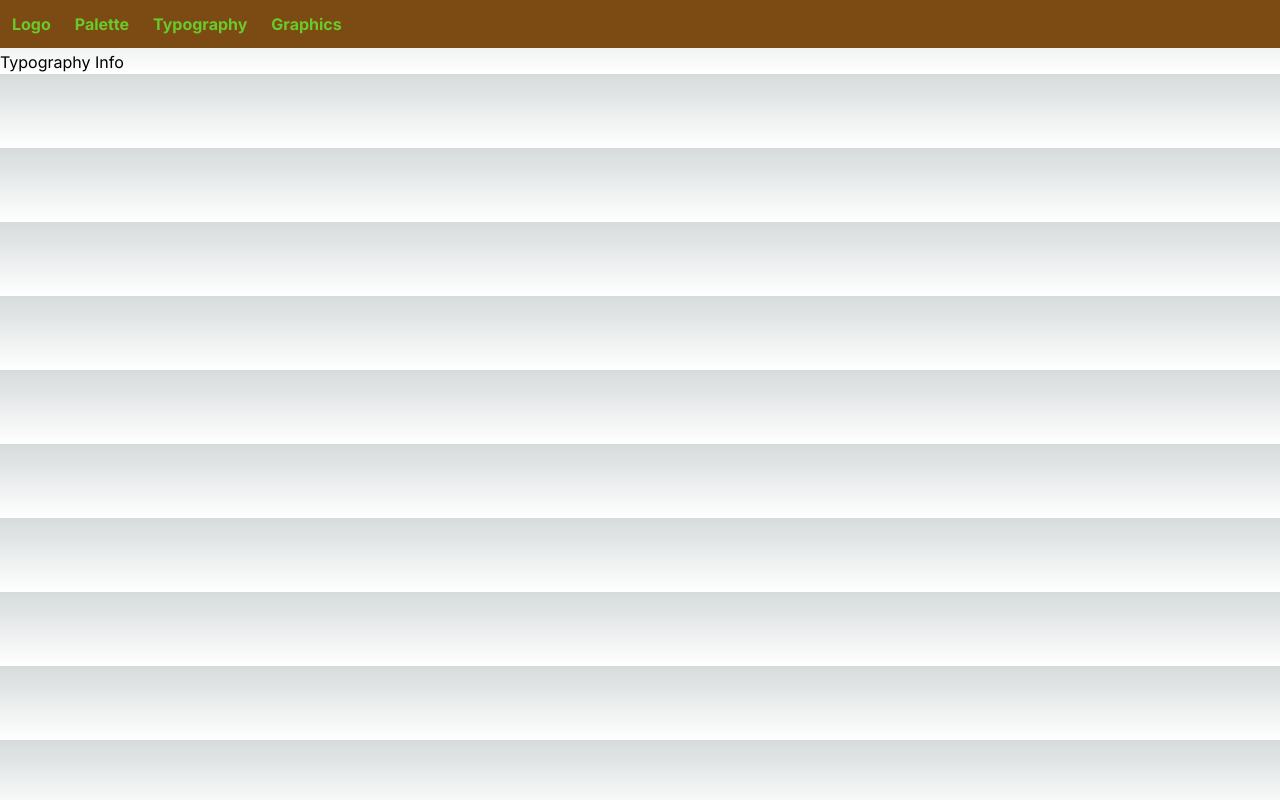
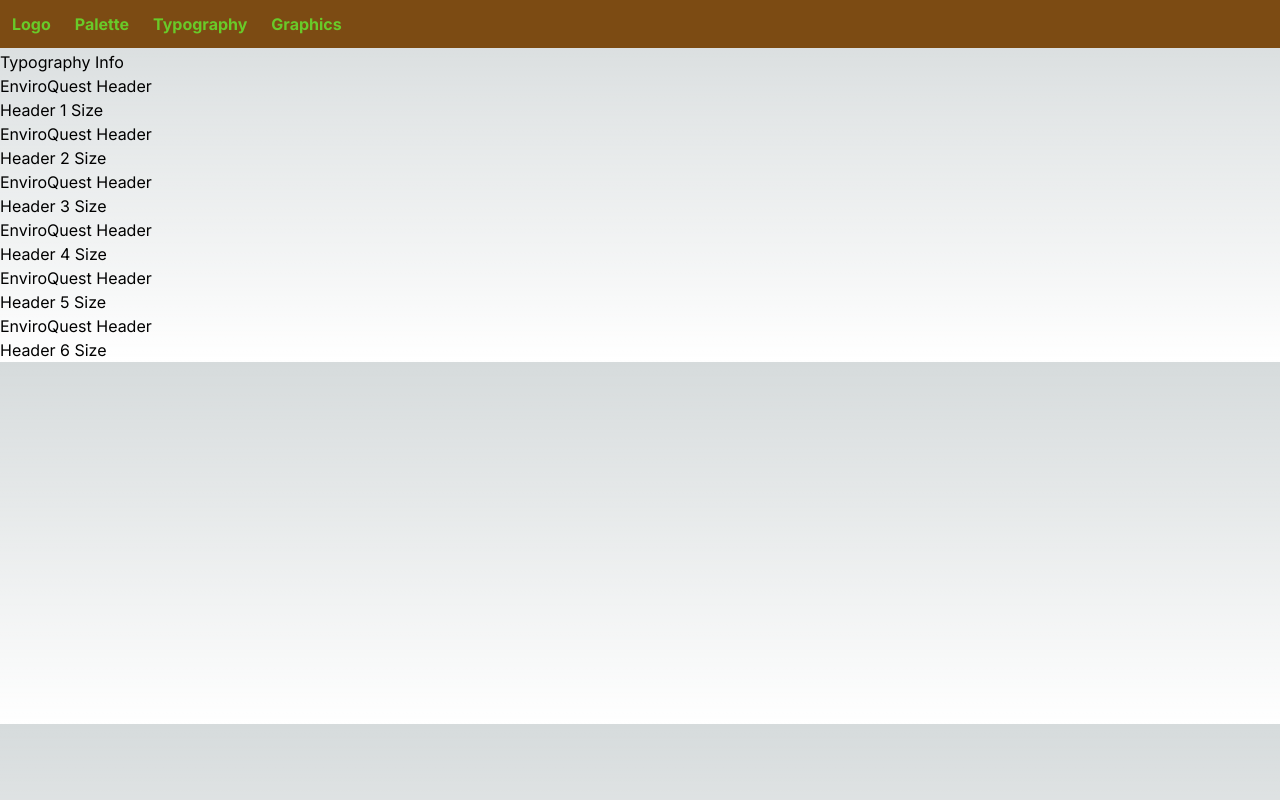
Before and after one commit to huaiyuanyu/enviroquest-styleguide, a Next.js app: page /typography in a window 1280 px wide. Built offline with nearby package versions, Linux system fonts and the light colour scheme.

Commit message:
set up basic header sizes content

```diff
--- a/src/app/typography/page.tsx
+++ b/src/app/typography/page.tsx
@@ -2,6 +2,45 @@ export default function Typography () {
     return (
         <div className="mt-[50px]">
             <p>Typography Info</p>
+            <div className="flex flex-col w-full">
+                <div className="w-5/6">
+                    <h1>EnviroQuest Header</h1>
+                </div>
+                <div>
+                    <h1>Header 1 Size</h1>
+                </div>
+                <div className="w-5/6">
+                    <h2>EnviroQuest Header</h2>
+                </div>
+                <div className="w-1/6">
+                    <h2>Header 2 Size</h2>
+                </div>
+                <div className="w-5/6">
+                    <h3>EnviroQuest Header</h3>
+                </div>
+                <div className="w-1/6">
+                    <h3>Header 3 Size</h3>
+                </div>
+                <div className="w-5/6">
+                    <h4>EnviroQuest Header</h4>
+                </div>
+                <div className="w-1/6">
+                    <h4>Header 4 Size</h4>
+                </div>
+                <div className="w-5/6">
+                    <h5>EnviroQuest Header</h5>
+                </div>
+                <div className="w-1/6">
+                    <h5>Header 5 Size</h5>
+                </div>
+                <div className="w-5/6">
+                    <h6>EnviroQuest Header</h6>
+                </div>
+                <div className="w-1/6">
+                    <h6>Header 6 Size</h6>
+                </div>
+            </div>
+
         </div>
     )
 }
```
